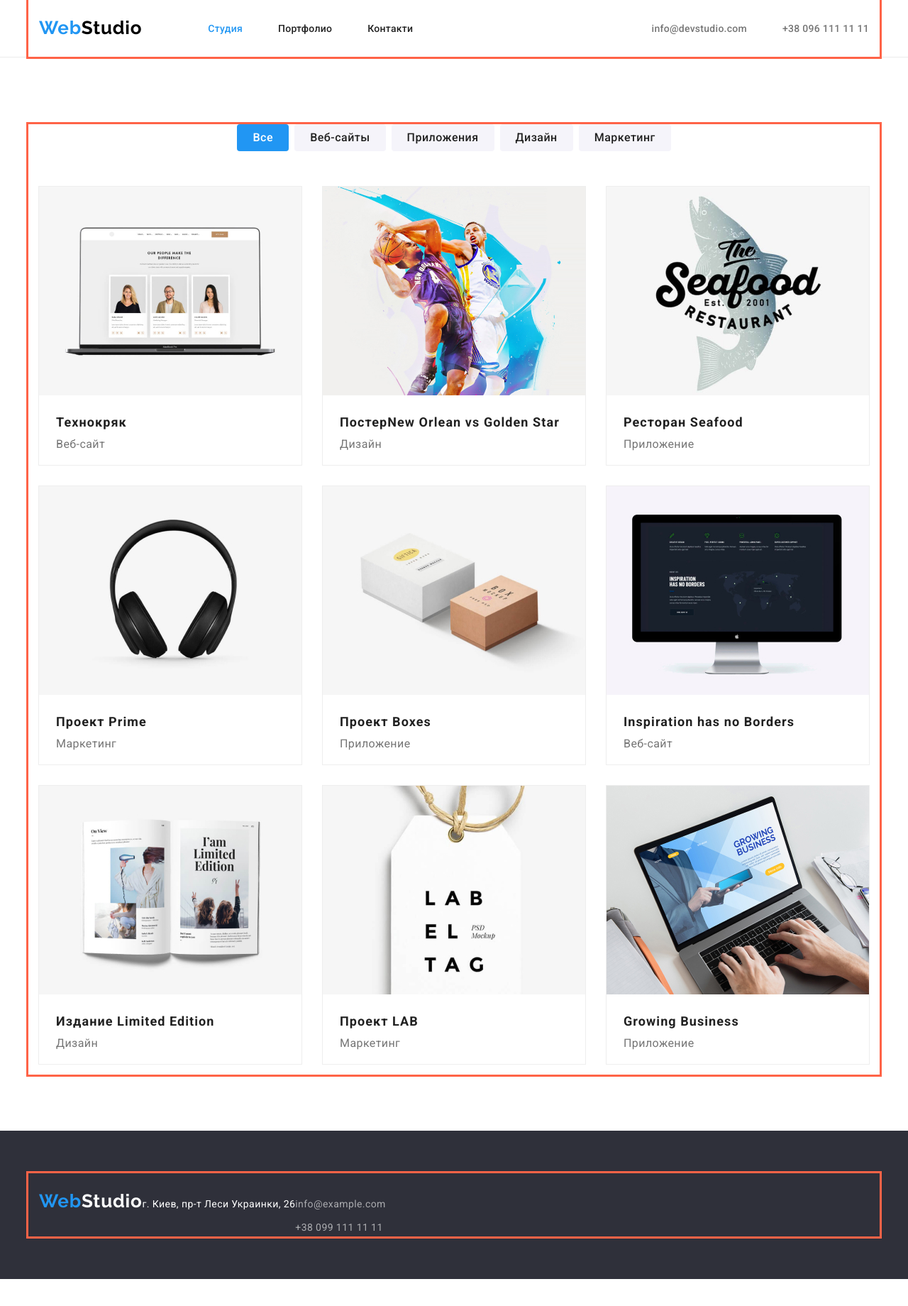
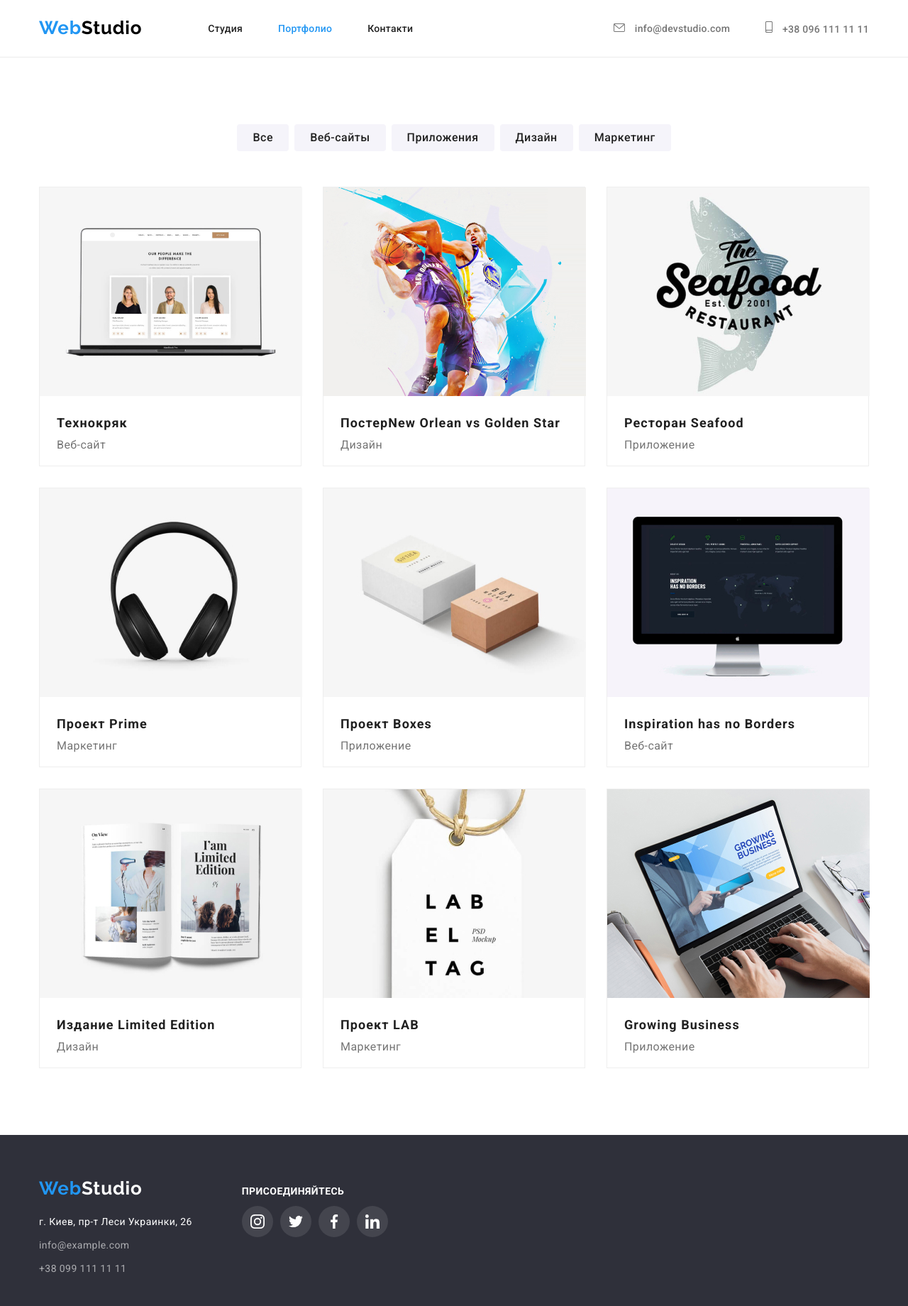
Before and after one commit to NataliYurchenko/goit-markup-hw-04, a plain HTML site: page portfolio.html in a window 1280 px wide. Shown: the whole page at 71% size. Before the commit the page ends 1802 px from the top, so only its background shows below. Drawn offline with nearby package versions, Linux system fonts and the light colour scheme.

Commit message:
bg-icon-footer,hover portfolio

```diff
--- a/css/styles.css
+++ b/css/styles.css
@@ -44,7 +44,6 @@ body {
   width: 1200px;
   padding-left: 15px;
   padding-right: 15px;
-  outline: 3px solid tomato;
 }
 
 /* =============    HEADER   ============== */
@@ -232,9 +231,13 @@ header .contact {
   padding: 6px 22px;
 }
 
-.button.secondary.all {
+.button.secondary:hover,
+.button.secondary:focus {
   color: var(--primary-white-color);
   background-color: var(--accent-color);
+}
+
+.button.secondary.all {
   min-width: 73px;
 }
 
@@ -277,7 +280,19 @@ header .contact {
   margin: 15px;
 
   background-color: var(--primary-white-color);
-  outline: 1px solid var(--frame-portfolio-photo);
+  border: 1px solid var(--frame-portfolio-photo);
+}
+
+.portfolio-item:hover,
+.portfolio-link img:hover {
+  box-shadow: 0px 1px 1px rgba(0, 0, 0, 0.12), 0px 4px 4px rgba(0, 0, 0, 0.06),
+    1px 4px 6px rgba(0, 0, 0, 0.16);
+}
+
+.portfolio-link:hover .portfolio-link > img,
+.portfolio-link:focus .portfolio-link > img {
+  box-shadow: 0px 1px 1px rgba(0, 0, 0, 0.12), 0px 4px 4px rgba(0, 0, 0, 0.06),
+    1px 4px 6px rgba(0, 0, 0, 0.16);
 }
 
 .portfolio-link {
@@ -362,7 +377,6 @@ header .contact {
   font-weight: 900;
   font-size: 44px;
   line-height: 1.37;
-  /* text-align: center; */
   letter-spacing: 0.06em;
 
   margin-top: 0px;
@@ -370,26 +384,27 @@ header .contact {
 }
 
 .hero {
-  background-color: var(--hero-background);
   text-align: center;
   padding-top: 200px;
   padding-bottom: 200px;
 }
 
-.hero {
+.overlay {
   max-width: 1600px;
   min-height: 600px;
   margin-left: auto;
   margin-right: auto;
-  /* background-image: linear-gradient(
-    rgba(47, 48, 58, 0.4),
-    url(../images/maine/hero-bg-opt.jpg); */
+  background-color: var(--hero-background);
+  background-image: linear-gradient(
+      to right,
+      rgba(47, 48, 58, 0.4),
+      rgba(47, 48, 58, 0.4)
+    ),
+    url(../images/maine/hero-bg-opt.jpg);
 
-  background-image: url(../images/maine/hero-bg-opt.jpg);
   background-repeat: no-repeat;
   background-position: center;
   background-size: cover;
-  background-color: black;
 }
 
 /* =============== BENEFITS =========== */
@@ -401,27 +416,35 @@ header .contact {
 
 .benefits-icon-list {
   display: flex;
-  text-align: center;
+  margin-bottom: 30px;
+  /* margin-left: -30px;
+  margin-bottom: -30px; */
 }
 
 .benefits-icon-list .item {
   width: 270px;
   height: 120px;
+  background-color: var(--button-secondary-background);
+  /* margin-left: 30px;
+  margin-bottom: 30px; */
+}
+
+.benefits-icon-list .item + .item {
+  margin-left: 30px;
 }
 
 .benefits-div-icon {
   display: flex;
-  text-align: center;
   justify-content: center;
+  align-items: center;
   width: 100%;
   height: 100%;
-  color: black;
 }
 
 .benefits-icon {
   width: 70px;
   height: 70px;
-  fill: red;
+  /* fill: red; */
 }
 
 .benefits h3 {
@@ -700,7 +723,7 @@ footer .socnetworks {
 
 footer .soclink {
   color: var(--primary-white-color);
-  background-color: var(--secondary-text-color);
+  background: rgba(255, 255, 255, 0.1);
 }
 
 footer .soclink:hover,
--- a/portfolio.html
+++ b/portfolio.html
@@ -28,12 +28,10 @@
 
           <ul class="site-nav list">
             <li class="item">
-              <a class="link current" href="./" target="_blank"
-                ><span>Студия</span></a
-              >
+              <a class="link" href="./" target="_blank"><span>Студия</span></a>
             </li>
             <li class="item">
-              <a class="link" href="./portfolio.html" target="_blank"
+              <a class="link current" href="./portfolio.html" target="_blank"
                 >Портфолио</a
               >
             </li>
@@ -44,12 +42,23 @@
         </nav>
         <ul class="contact list">
           <li class="item">
-            <a class="link" href="mailto:info@devstudio.com"
-              >info@devstudio.com</a
-            >
+            <a class="link" href="mailto:info@devstudio.com">
+              <svg class="contact-mail">
+                <use
+                  href="./images/maine/sprite.svg#icon-hat-envelopehover"
+                ></use>
+              </svg>
+              info@devstudio.com
+            </a>
           </li>
           <li class="item">
-            <a class="link" href="tel:+380961111111">+38 096 111 11 11</a>
+            <a class="link" href="tel:+380961111111">
+              <svg class="contact-tel">
+                <use href="./images/maine/sprite.svg#icon-hat-smartphone"></use>
+              </svg>
+
+              +38 096 111 11 11</a
+            >
           </li>
         </ul>
       </div>
@@ -234,6 +243,7 @@
 
     <footer>
       <div class="container basement">
+        <div class="footer-logo-address">
           <a class="logo" href="/" target="_blank"
             ><span class="logo web">Web</span
             ><span class="logo footer-studio">Studio</span></a
@@ -257,6 +267,43 @@
             </li>
           </ul>
         </div>
+
+        <div class="footer-join-us">
+          <b>присоединяйтесь </b>
+          <ul class="socnetworks list">
+            <li>
+              <a href="" class="soclink">
+                <svg class="soclink-icon" width="20" height="20">
+                  <use
+                    href="./images/maine/sprite.svg#icon-soc-instagram"
+                  ></use>
+                </svg>
+              </a>
+            </li>
+            <li>
+              <a href="" class="soclink">
+                <svg class="soclink-icon" width="20" height="20">
+                  <use href="./images/maine/sprite.svg#icon-soc-twitter"></use>
+                </svg>
+              </a>
+            </li>
+            <li>
+              <a href="" class="soclink">
+                <svg class="soclink-icon" width="20" height="20">
+                  <use href="./images/maine/sprite.svg#icon-soc-facebook"></use>
+                </svg>
+              </a>
+            </li>
+            <li>
+              <a href="" class="soclink">
+                <svg class="soclink-icon" width="20" height="20">
+                  <use href="./images/maine/sprite.svg#icon-soc-linkedin"></use>
+                </svg>
+              </a>
+            </li>
+          </ul>
+        </div>
+      </div>
     </footer>
   </body>
 </html>
```
Also changed, not shown: index.html (+4 -4 lines), images/maine/sprite.svg. Lines whose indentation alone changed are shown as unchanged.
